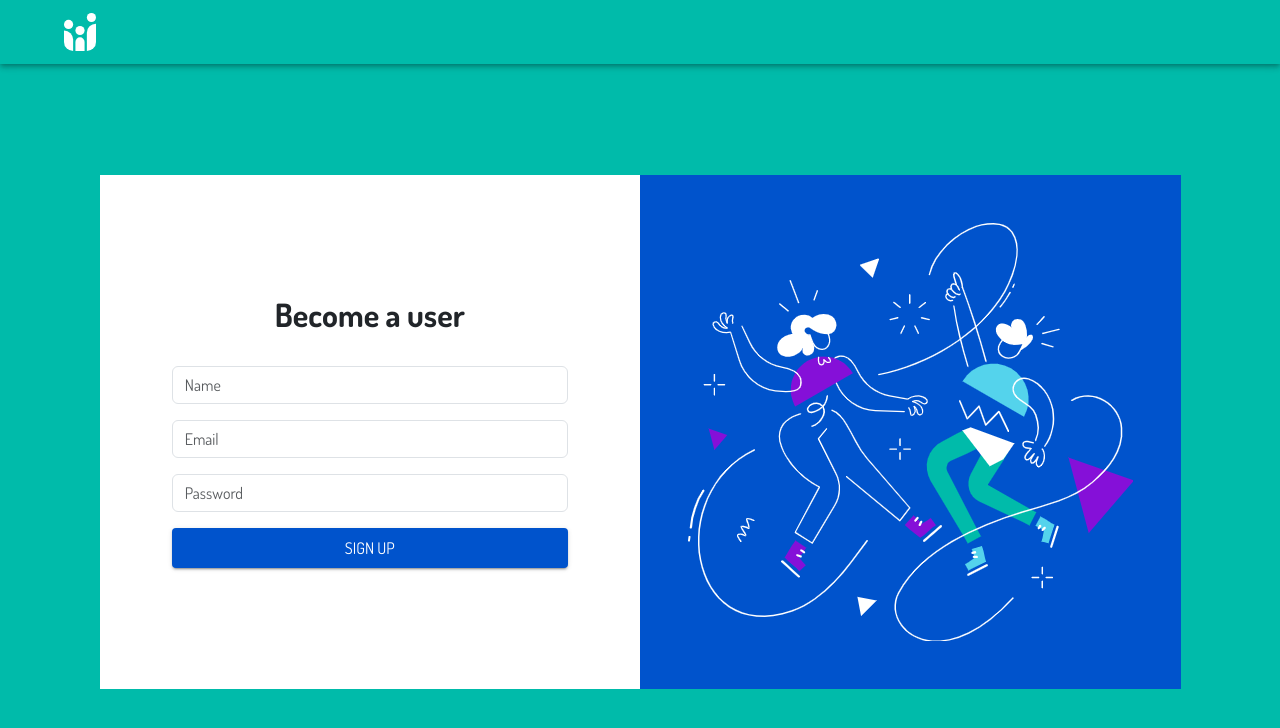
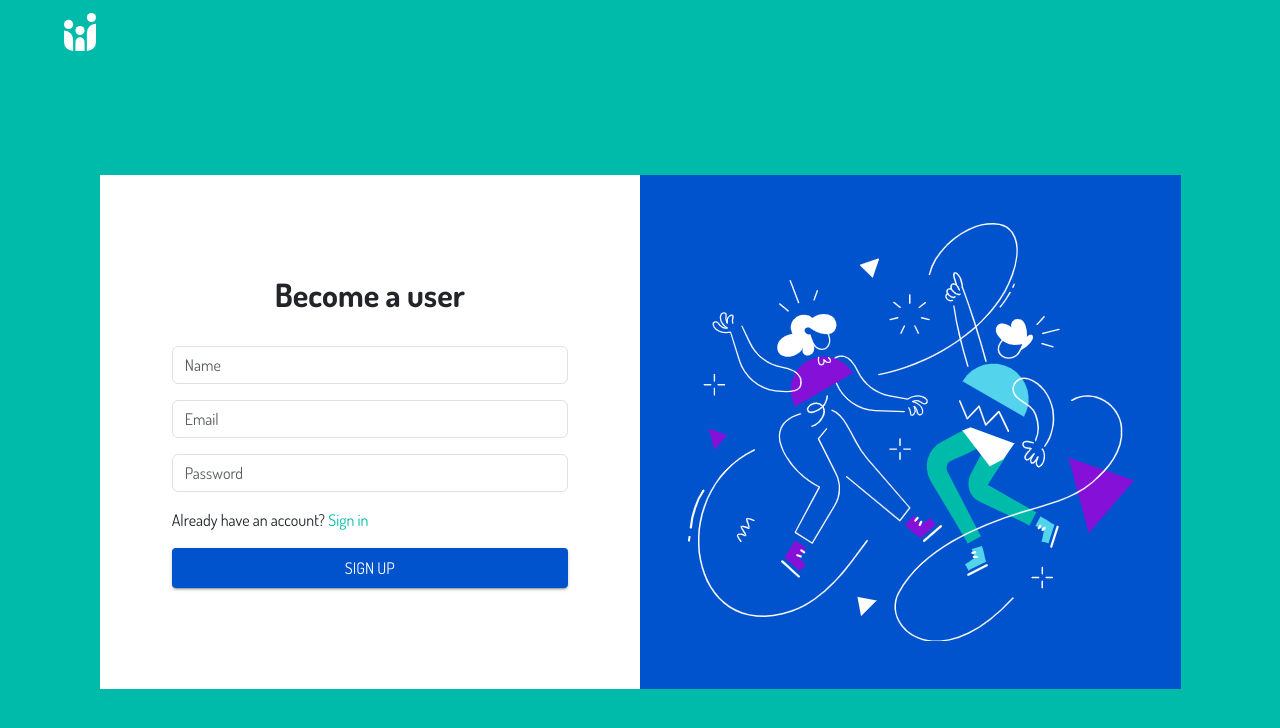
Before and after one commit to 0xosamaa/where-to-go-website-client, a React (Vite) app: page /register in a window 1280 px wide. Shown: the top 728 px of the page. Built offline with nearby package versions, Linux system fonts and the light colour scheme.

Commit message:
wip: login and register added redirects

```diff
--- a/src/Pages/Login/Login.jsx
+++ b/src/Pages/Login/Login.jsx
@@ -32,6 +32,7 @@ const Login = () => {
                 color="common"
                 style={{
                     backgroundColor: '#00bbaa',
+                    boxShadow: 'none',
                 }}
             >
                 <Container maxWidth="lg">
@@ -208,6 +209,19 @@ const Login = () => {
                                     />
                                 </div>
                                 <div class="mb-3">
+                                    <Typography variant="p">
+                                        Don't have an account?{' '}
+                                        <Link to="/register">
+                                            <Typography
+                                                variant="span"
+                                                color={'#00bbaa'}
+                                            >
+                                                Sign up
+                                            </Typography>
+                                        </Link>
+                                    </Typography>
+                                </div>
+                                <div class="mb-3">
                                     <Button
                                         onClick={''}
                                         className="col-12"
--- a/src/Pages/Register/Register.jsx
+++ b/src/Pages/Register/Register.jsx
@@ -32,6 +32,7 @@ const Register = () => {
                 color="common"
                 style={{
                     backgroundColor: '#00bbaa',
+                    boxShadow: 'none',
                 }}
             >
                 <Container maxWidth="lg">
@@ -176,7 +177,10 @@ const Register = () => {
                         className="col-6 p-5"
                         style={{ backgroundColor: '#fff' }}
                     >
-                        <Container maxWidth="xs" className='d-flex flex-column justify-content-center align-items-center h-100'>
+                        <Container
+                            maxWidth="xs"
+                            className="d-flex flex-column justify-content-center align-items-center h-100"
+                        >
                             <div className="row">
                                 <div className="col-12">
                                     <Typography
@@ -213,6 +217,19 @@ const Register = () => {
                                     />
                                 </div>
                                 <div class="mb-3">
+                                    <Typography variant="p">
+                                        Already have an account?{' '}
+                                        <Link to="/login">
+                                            <Typography
+                                                variant="span"
+                                                color={'#00bbaa'}
+                                            >
+                                                Sign in
+                                            </Typography>
+                                        </Link>
+                                    </Typography>
+                                </div>
+                                <div class="mb-3">
                                     <Button
                                         onClick={''}
                                         className="col-12"
```
